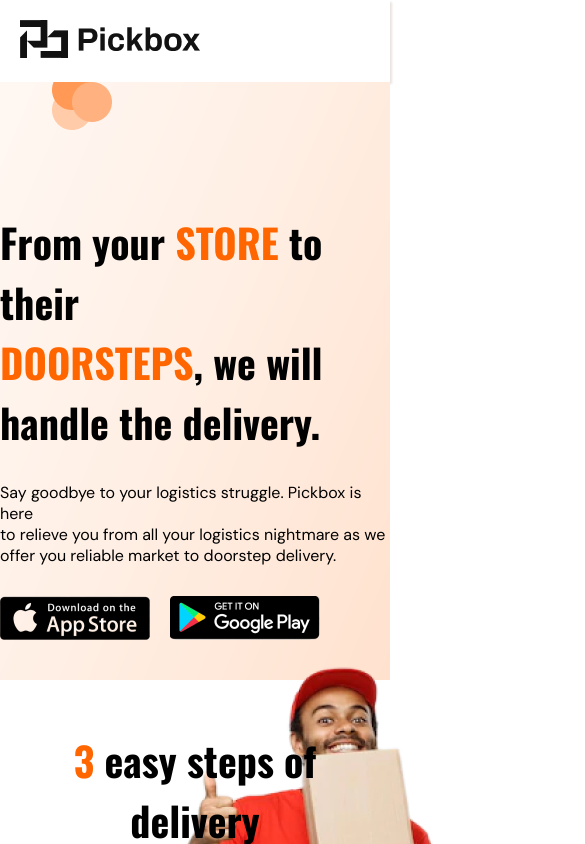
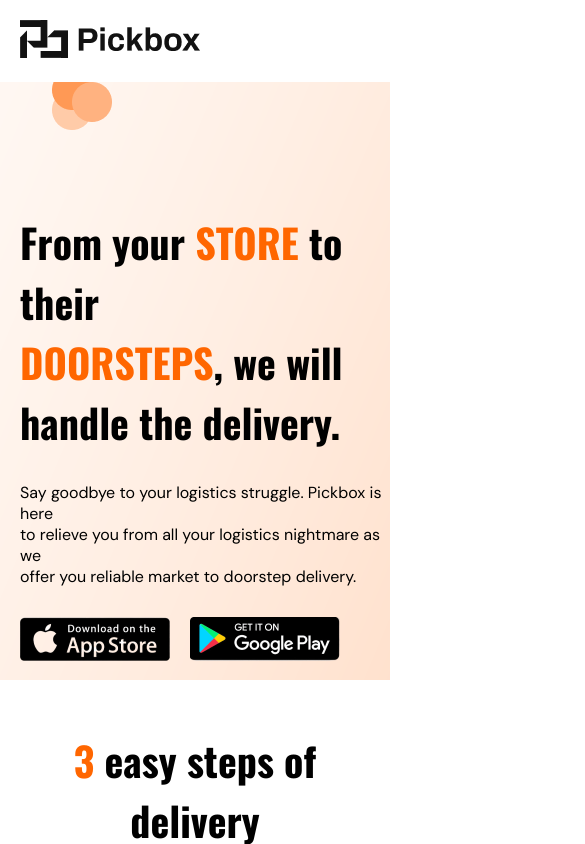
Before and after one commit to Pickbox-Project/Pickbox-frontend, a React (Create React App) app: page / in a window 390 px wide. Shown: the top 844 px of the page, 585 px wide, since content can reach past the window. Built offline with nearby package versions, Linux system fonts and the light colour scheme.

Commit message:
Started working on the Steps Component styling

```diff
--- a/src/Components/HeroPage/HeroPage.css
+++ b/src/Components/HeroPage/HeroPage.css
@@ -39,6 +39,12 @@
     .heropage-details {
         flex-direction: column;
     }
+    .heropage-image {
+        display: none;
+    }
+    .heropage-text {
+        margin-left: 20px;
+    }
 }
 
 .heropage-download {
```
